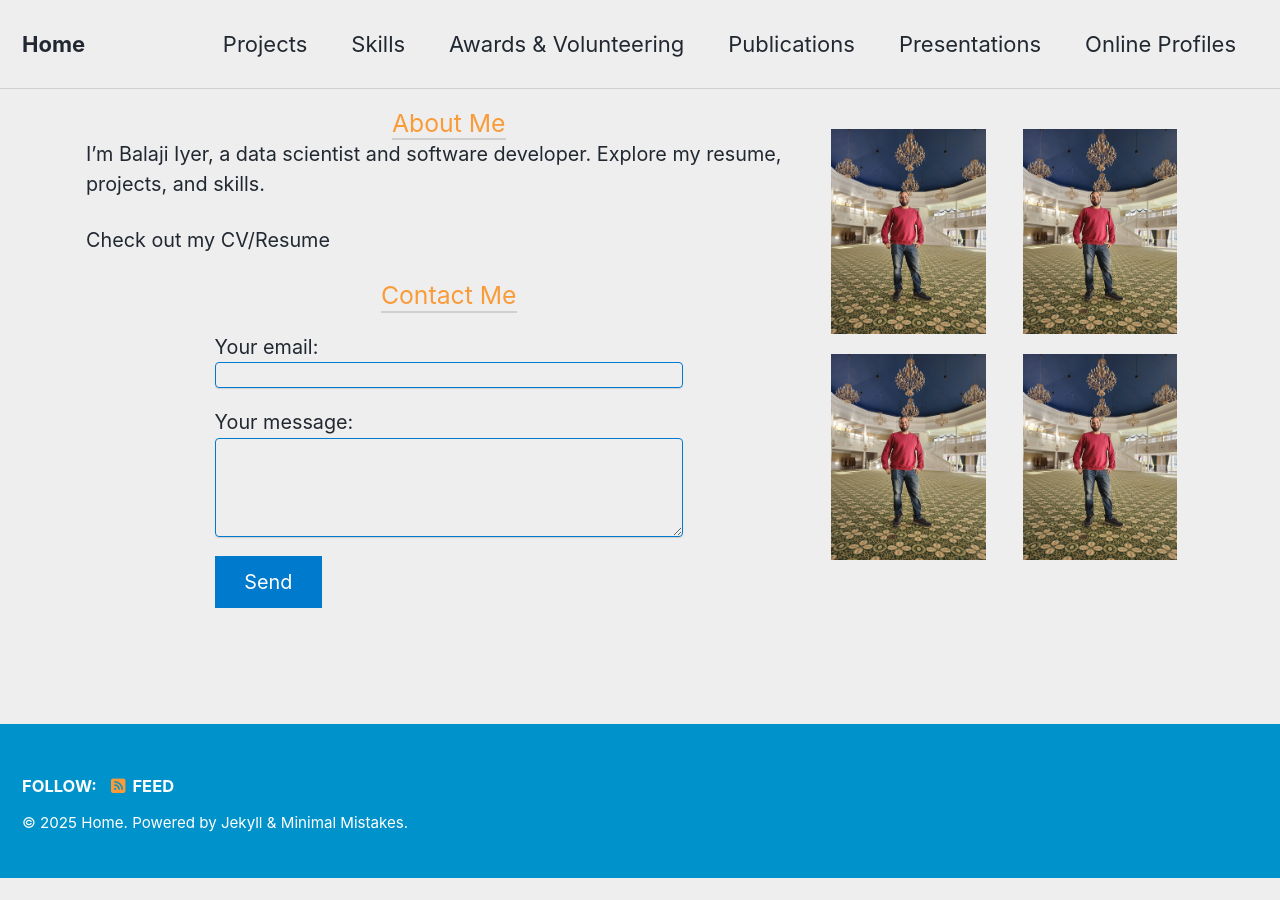
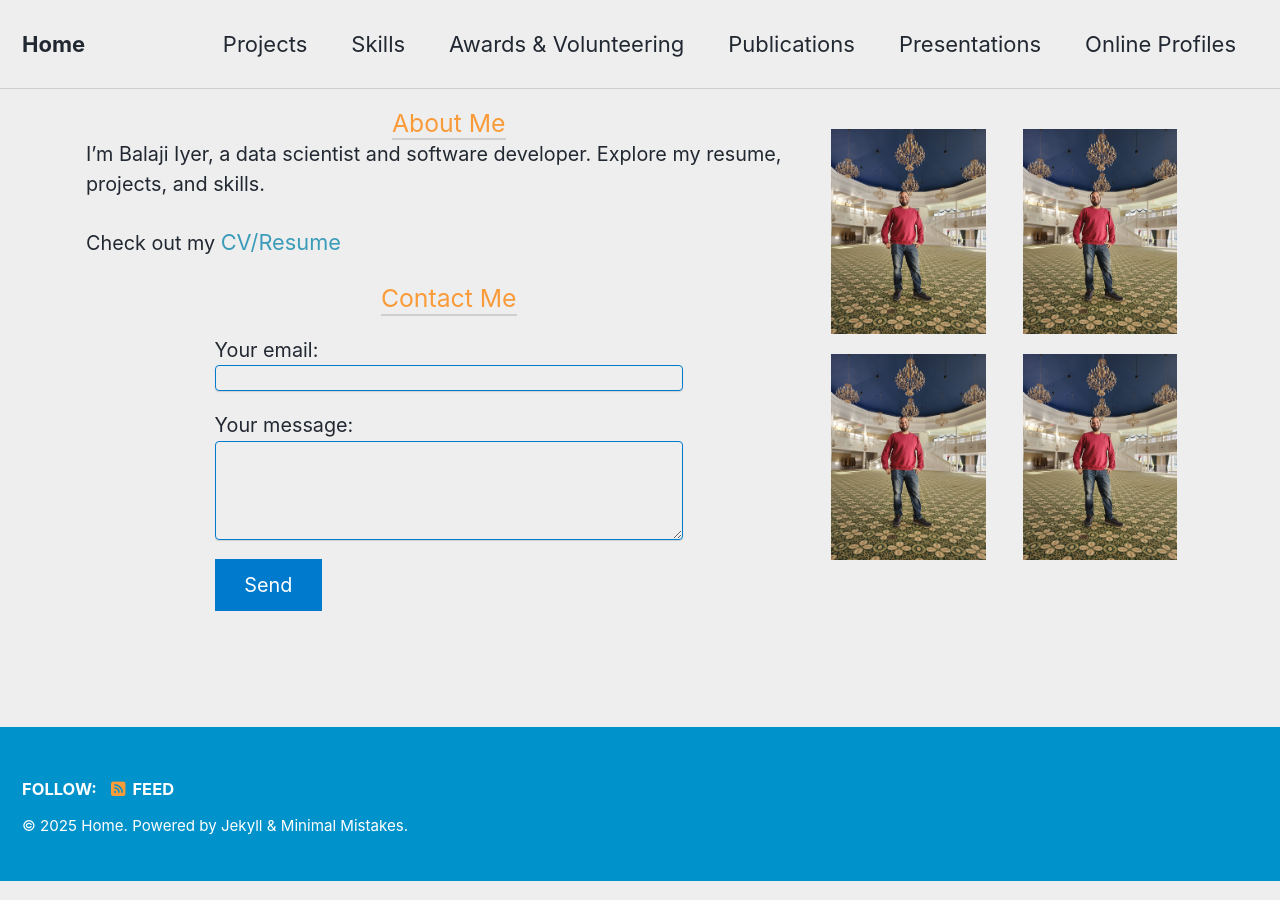
Before and after one commit to dlab-arp/dlab-arp.github.io, a Jekyll site: the page built from index.md, in a window 1280 px wide. Built offline with Jekyll 4.4.1, drawn with Linux system fonts in a browser that asks for light colours; cached includes are drawn as plain includes.

Commit message:
Resume_CV_Added

```diff
--- a/index.md
+++ b/index.md
@@ -17,8 +17,7 @@ permalink: /
     <p>
       I’m Balaji Iyer, a data scientist and software developer. Explore my resume, projects, and skills.
     </p>
-    <p>
-      Check out my CV/Resume</p>
+    <p>Check out my <a href="/assets/Resume/Balaji Resume.pdf" class="highlight-link" style="font-size: 1.1em;" target="_blank" rel="noopener noreferrer">CV/Resume</a></p>
     <div class="project-title-wrapper" style="text-align: center;">
       <h2 class="color-title" style="margin-bottom: 0em">Contact Me</h2>
     </div>
```
Also changed, not shown: _pages/about_Unused.md (renamed from _pages/about.md), 3 other files.
